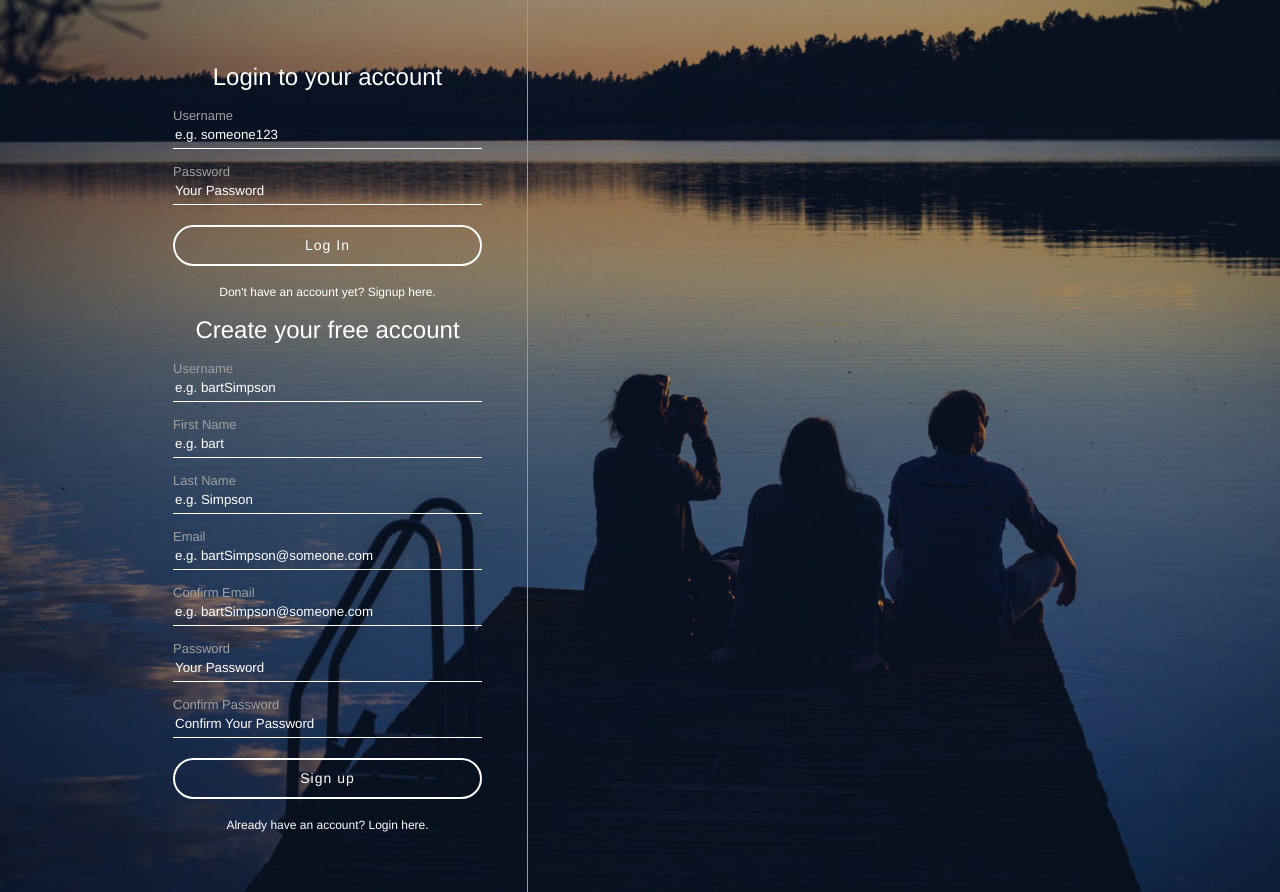
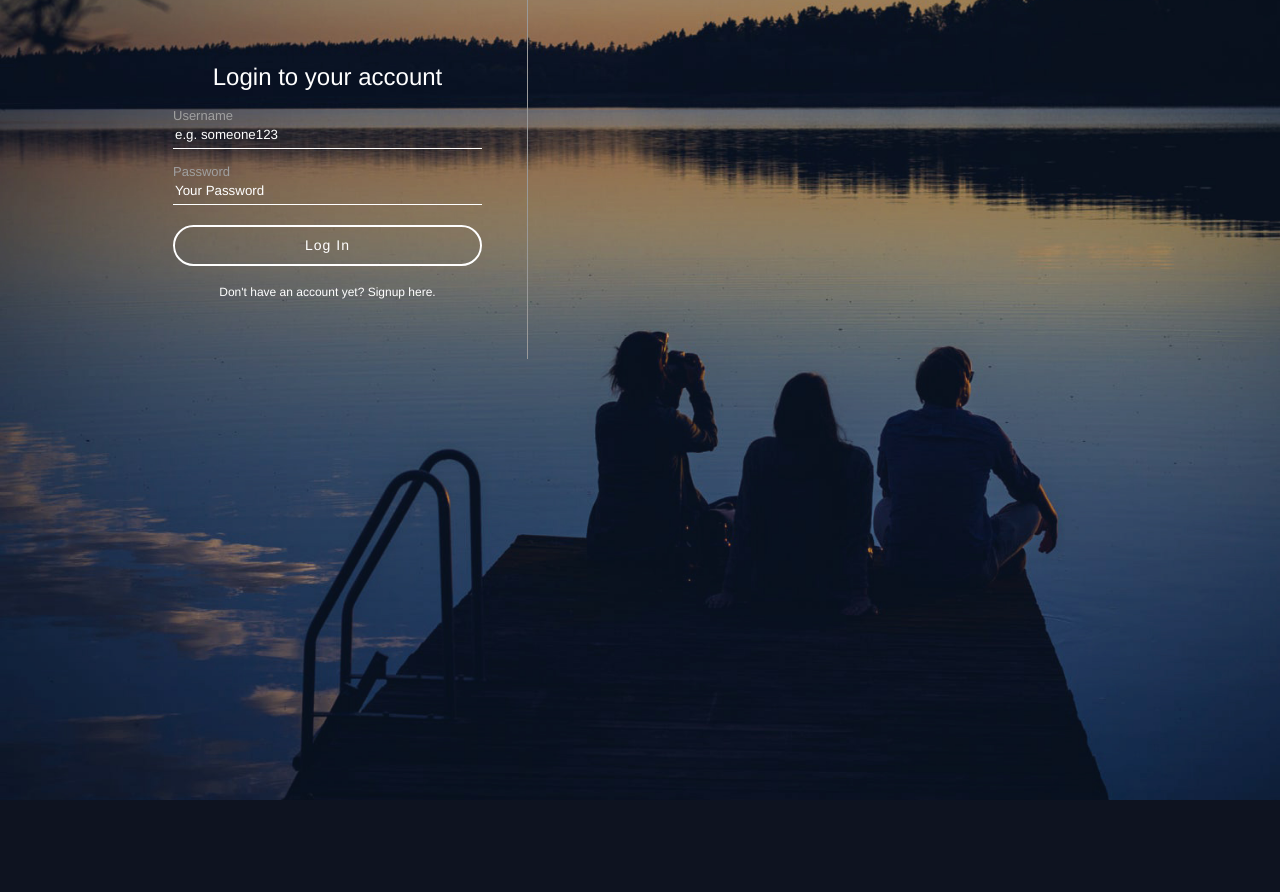
Before and after one commit to KeNiHx/MU, a PHP site: page /register.php in a window 1280 px wide. After the commit the page ends 800 px from the top, so only its background shows below. Run offline with PHP 8.4, Linux system fonts and the light colour scheme.

Commit message:
hide the register form from appearing when loading

```diff
--- a/assets/css/register.css
+++ b/assets/css/register.css
@@ -109,3 +109,7 @@ html, body{
 .hasAccountText {
     text-align: center;
 }
+
+#registerForm {
+    display: none;
+}
--- a/register.php
+++ b/register.php
@@ -24,6 +24,12 @@
     <script src="assets/js/register.js"></script>
 </head>
 <body>
+    <script>
+        $(document).ready(function(){
+            $("#loginForm").show();
+            $("#registerForm").hide();
+        });
+    </script>
     <div id="background">
         <div id="loginContainer">
             <div id="inputContainer">
```
